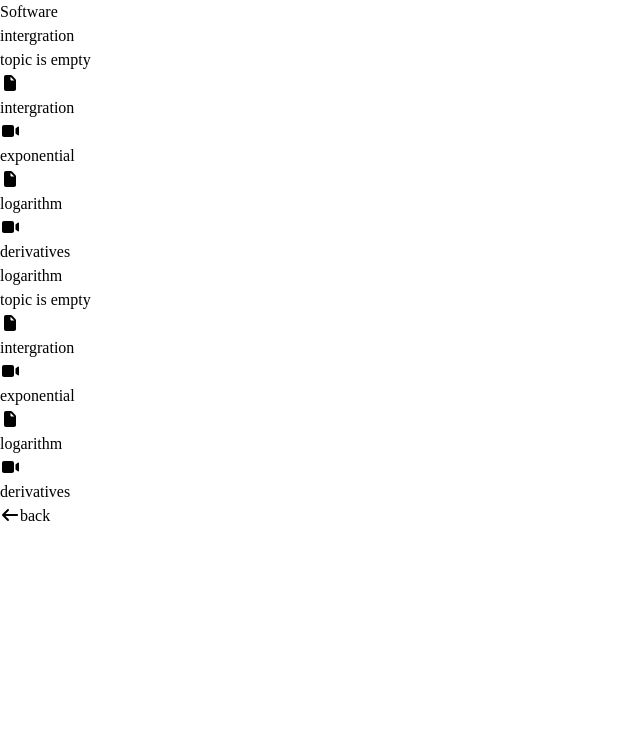
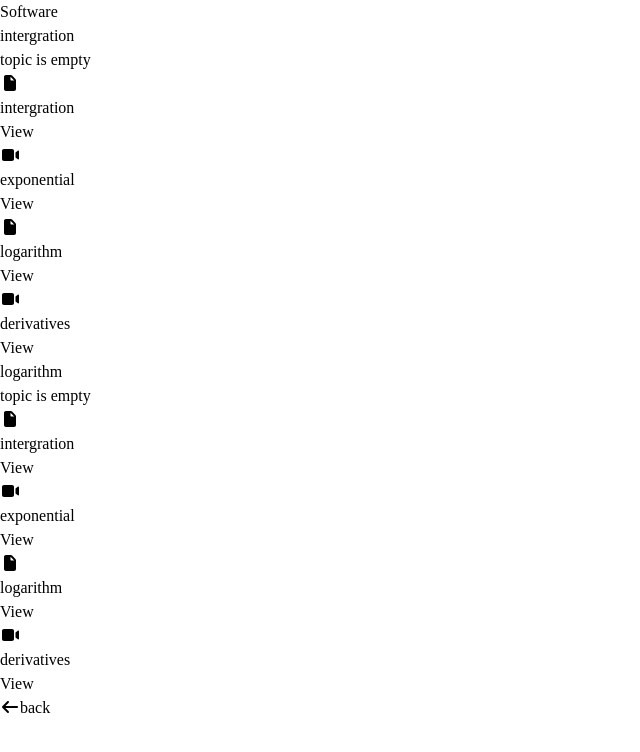
Before and after one commit to Tahiana-Fenosoa09/mecha-ui, a React (Vite) app: page /branches/1/module/1 in a window 1280 px wide. Shown: the top 752 px of the page, without its empty margins (0-640 px from the left). Built offline with nearby package versions, Linux system fonts and the light colour scheme.

Commit message:
style: edit modules style

```diff
--- a/src/components/subtopic.tsx
+++ b/src/components/subtopic.tsx
@@ -1,28 +1,32 @@
 import { FontAwesomeIcon } from "@fortawesome/react-fontawesome";
-import { faVideo , faFile } from "@fortawesome/free-solid-svg-icons";
+import { faVideo, faFile } from "@fortawesome/free-solid-svg-icons";
 
 type SubTopicProps = {
-    type: string ,
+    type: string,
     title: string
 }
 
-function SubTopic({type = 'document',title} : SubTopicProps){
-    return(
+function SubTopic({ type = 'document', title }: SubTopicProps) {
+    return (
         <>
-            <div className="w-full h-full gap-5 flex items-center border p-2 rounded-xl">
-                <div className="w-[3vw] aspect-square rounded-full border flex justify-center items-center">
-                    { type === 'video' ? <FontAwesomeIcon icon={faVideo} /> : type === 'document' ? <FontAwesomeIcon icon={faFile} /> : <>
-                        <div className="w-[4vw] aspect-square rounded-full bg-black p-1"></div>
-                    </>
-                    }
+            <div className="w-full h-full justify-between flex items-center p-2 rounded-xl">
+                <div className="flex items-center gap-2">
+                    <div className="w-[3vw] aspect-square rounded-full border flex justify-center items-center bg-black text-white">
+                        {type === 'video' ? <FontAwesomeIcon icon={faVideo} /> : type === 'document' ? <FontAwesomeIcon icon={faFile} /> : <>
+                            <div className="w-[4vw] aspect-square rounded-full bg-black p-1"></div>
+                        </>
+                        }
+                    </div>
+                    <div>
+                        <h1 className="text-xl">{title}</h1>
+                    </div>
                 </div>
                 <div>
-                    <h1 className="text-xl">{title}</h1>
+                    <button className="w-[5vw] h-[90%] flex justify-center items-center text-xl font-medium bg-black text-white rounded">View</button>
                 </div>
             </div>
         </>
     );
-
 }
 
 export default SubTopic;
--- a/src/components/topic.tsx
+++ b/src/components/topic.tsx
@@ -6,8 +6,8 @@ function Topic({title} :  {title : string}){
     const subTopics : SubTopicType[] = getSubtopics();
     return(
         <>
-            <div className="w-[60%] h-auto p-2 rounded-xl flex flex-col gap-10 shadow">
-                <div className="w-full h-[10%] flex gap-5 p-2 items-center">
+            <div className="w-[90%] h-auto rounded flex flex-col gap-2 shadow">
+                <div className="w-full h-[20%] flex gap-5 p-2 items-center">
                     <div className="w-[4vw] aspect-square rounded-full bg-black p-1"></div>
                     <div className="h-full flex flex-col gap-2">
                         <h1 className="text-xl font-medium">{title}</h1>
@@ -16,6 +16,7 @@ function Topic({title} :  {title : string}){
                         </div>
                     </div>
                 </div>
+                <div className="h-[2vh] w-full bg-gray-200 p-2"></div>
                 <div className="w-full h-[90%] flex flex-col gap-5 p-2">
                     { subTopics.map(subTopic => <SubTopic title={subTopic.title} type={subTopic.type}/>)}
                 </div>
--- a/src/pages/home.tsx
+++ b/src/pages/home.tsx
@@ -5,12 +5,11 @@ import { useState } from "react";
 import { useNavigate } from "react-router";
 import { getBranches, type BranchData } from "../data/home.data.ts";
 import Branch from "../components/branch.tsx";
-import Disabled from "./disabled.tsx";
+// import Disabled from "./disabled.tsx";
 
 
 function Home() {
 
-    const isDisabled = true;
     const [settingsClicked, setSettingsClicked] = useState(false);
     const branches : BranchData[] = getBranches();
     const navigate = useNavigate();
@@ -22,7 +21,7 @@ function Home() {
 
     return (
         <>
-        { isDisabled ? <Disabled/> : <>
+        {/* { isDisabled ? <Disabled/> : <> */}
             <div className="h-screen w-full flex flex-col gap-2 relative">
                 <div className="h-[10%] w-full flex justify-between items-center p-2 pl-10 pr-10">
                     <div>
@@ -46,7 +45,7 @@ function Home() {
                 </div>
                 <Setting clicked={settingsClicked} />
             </div>
-        </>}
+        {/* </>}    */}
         </>
     );
 
--- a/src/pages/subModulePage.tsx
+++ b/src/pages/subModulePage.tsx
@@ -18,7 +18,7 @@ function SubModulePage() {
 
     return (
         <>
-                <div className="w-full h-screen flex flex-col gap-5 p-10 ">
+                <div className="w-full h-auto min-h-screen flex flex-col gap-5 p-10 ">
                     <div className="w-full h-[15%] flex items-center justify-center pl-10 pr-10">
                         <div className="w-full h-full flex items-center justify-start">
                             <h1 className="text-2xl font-medium">{title}</h1>
@@ -26,8 +26,7 @@ function SubModulePage() {
                     </div>
                     {
                         subModule.length === 0 ? <NotFound /> : <>
-                            <ul className=" w-full flex flex-col items-center justify-start gap-5 p-2">
-
+                            <ul className=" w-full flex flex-col justify-start gap-10 p-2">
                                 {
                                     subModule.map(topic => <Topic title={topic.title} />)
                                 }
```
